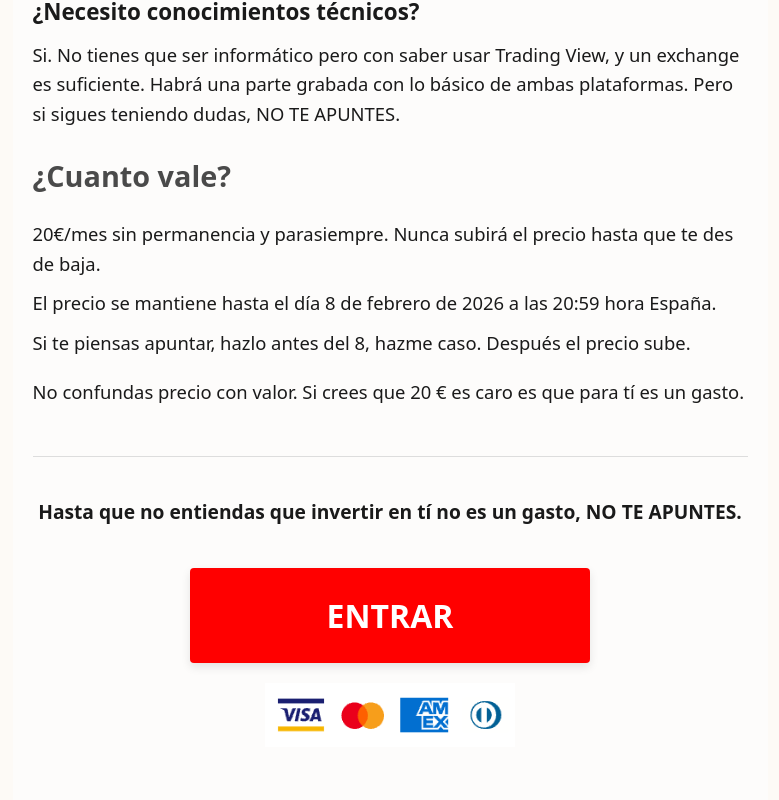
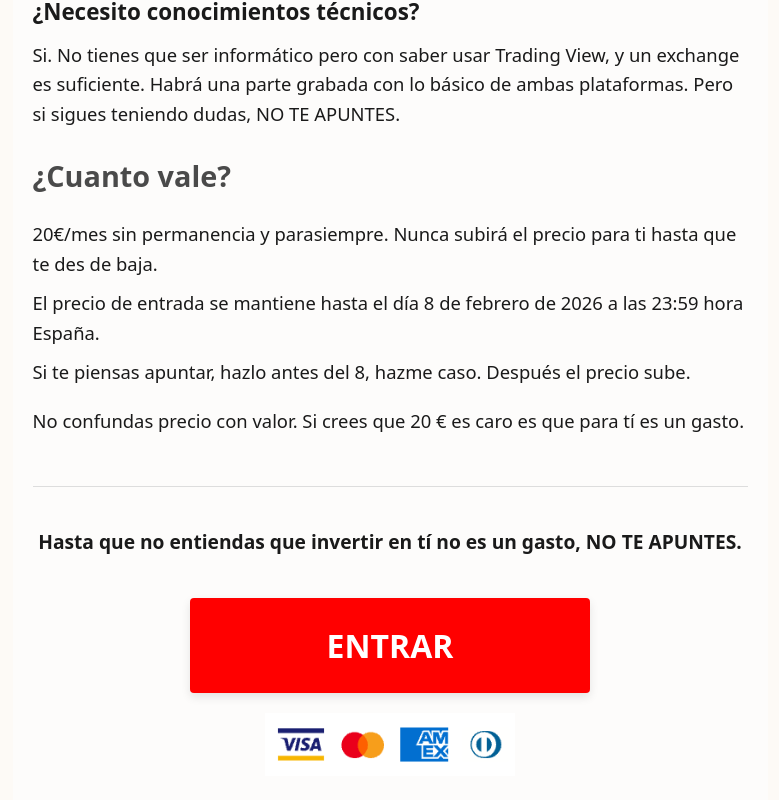
Before and after one commit to Lobosrf/My-web, a Next.js app: page /entrar in a window 1280 px wide. Shown: the part 7798-8598 px from the top of the page, without its empty margins (250-1029 px from the left). Built offline with nearby package versions, Linux system fonts and the light colour scheme.

Commit message:
actualizar precio

```diff
--- a/app/entrar/page.tsx
+++ b/app/entrar/page.tsx
@@ -168,8 +168,8 @@ export default function Entrar() {
                     <p style={{ marginBottom: '25px' }}>Si. No tienes que ser informático pero con saber usar Trading View, y un exchange es suficiente. Habrá una parte grabada con lo básico de ambas plataformas. Pero si sigues teniendo dudas, NO TE APUNTES.</p>
 
                     <h2 style={{ fontSize: '1.8rem', fontWeight: '900', marginBottom: '20px' }}>¿Cuanto vale?</h2>
-                    <p style={{ marginBottom: '10px' }}>20€/mes sin permanencia y parasiempre. Nunca subirá el precio hasta que te des de baja.</p>
-                    <p style={{ marginBottom: '10px' }}>El precio se mantiene hasta el día 8 de febrero de 2026 a las 20:59 hora España.</p>
+                    <p style={{ marginBottom: '10px' }}>20€/mes sin permanencia y parasiempre. Nunca subirá el precio para ti hasta que te des de baja.</p>
+                    <p style={{ marginBottom: '10px' }}>El precio de entrada se mantiene hasta el día 8 de febrero de 2026 a las 23:59 hora España.</p>
                     <p style={{ marginBottom: '20px' }}>Si te piensas apuntar, hazlo antes del 8, hazme caso. Después el precio sube.</p>
                     <p style={{ marginBottom: '40px' }}>No confundas precio con valor. Si crees que 20 € es caro es que para tí es un gasto.</p>
 
```
